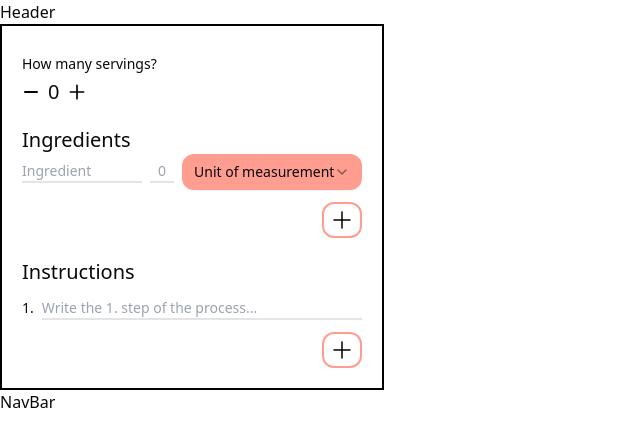
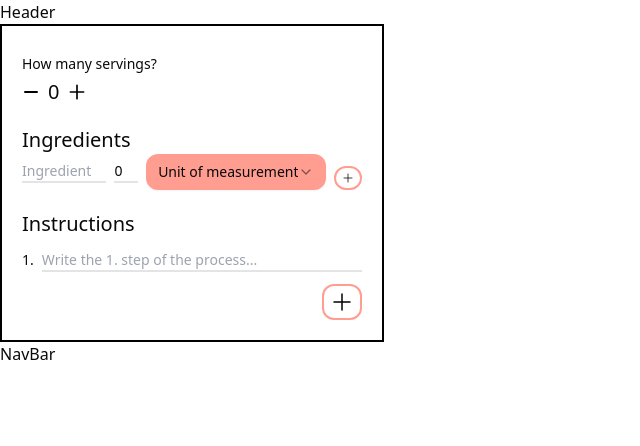
Before and after one commit to Razzoy/foodStoryApp, a React (Vite) app: page / in a window 1280 px wide. Shown: the top 446 px of the page, without its empty margins (0-640 px from the left). Built offline with nearby package versions, Linux system fonts and the light colour scheme.

Commit message:
not finished but it looks okei, i have to implement more functions.

```diff
--- a/src/components/CreateCard/AddIngredient.tsx
+++ b/src/components/CreateCard/AddIngredient.tsx
@@ -5,8 +5,30 @@ import {
   SelectTrigger,
   SelectValue,
 } from "@/components/ui/select";
+import { SetStateAction, useState } from "react";
 
-export function AddIngredient() {
+export function AddIngredient({
+  onAdd,
+  currentList,
+}: {
+  onAdd: React.Dispatch<
+    React.SetStateAction<
+      {
+        name: string;
+        quantity: number;
+        unit: string;
+      }[]
+    >
+  >;
+  currentList: {
+    name: string;
+    quantity: number;
+    unit: string;
+  }[];
+}) {
+  const [count, setCount] = useState(0);
+  const [name, setName] = useState("");
+  const [unit, setUnit] = useState("");
   return (
     <div className="flex justify-between items-center self-stretch w-full text-sm gap-2">
       <input
@@ -14,27 +36,33 @@ export function AddIngredient() {
         name=""
         id=""
         placeholder="Ingredient"
+        onChange={(e) => setName(e.target.value)}
+        value={name}
         className="border-b-2 focus:border-black outline-none w-1/2"
       />
       <input
-        type="text"
-        placeholder="0"
+        type="number"
+        onChange={(e) => setCount(Number(e.target.value))}
+        value={count}
         className="border-b-2 w-6 text-center outline-none focus:border-black"
       />
-      <Select>
+      <Select onValueChange={(value) => setUnit(value)} value={unit}>
         <SelectTrigger className="w-[180px]">
           <SelectValue placeholder="Unit of measurement" />
         </SelectTrigger>
         <SelectContent>
-          <SelectItem value="light">Tea spoon</SelectItem>
-          <SelectItem value="dark">Table spoon</SelectItem>
-          <SelectItem value="system">dl</SelectItem>
-          <SelectItem value="bla">cups</SelectItem>
-          <SelectItem value="lbi">stk</SelectItem>
-          <SelectItem value="bli">grams</SelectItem>
-          <SelectItem value="bli">drops</SelectItem>
+          <SelectItem value="Tea spoon">Tea spoon</SelectItem>
+          <SelectItem value="Table spoon">Table spoon</SelectItem>
+          <SelectItem value="dl">dl</SelectItem>
         </SelectContent>
       </Select>
+      <button
+        onClick={() => onAdd([...currentList, { name, quantity: count, unit }])}
+        className="border-2 border-salmon rounded-xl py-1 px-1.5 self-end"
+      >
+        {" "}
+        <img src="/src/assets/icons/Plus.svg" alt="" />
+      </button>
     </div>
   );
 }
--- a/src/components/CreateCard/CreateCard.tsx
+++ /dev/null
@@ -1,3 +0,0 @@
-export function CreateCard() {
-  return <div>hæms</div>;
-}
--- a/src/components/CreateCard/ScratchCard/ScratchCard.tsx
+++ b/src/components/CreateCard/ScratchCard/ScratchCard.tsx
@@ -5,10 +5,43 @@ import {
   SelectTrigger,
   SelectValue,
 } from "@/components/ui/select";
+import { useState } from "react";
 import { AddIngredient } from "../AddIngredient";
 import { AddInstruction } from "../AddInstruction";
+import React from "react";
+import ReactDOM from "react-dom";
 
 export function ScratchCard() {
+  const [count, setCount] = useState(0);
+
+  function increment() {
+    setCount(count + 1);
+  }
+  function decrement() {
+    if (count === 0) {
+      return 0;
+    }
+    setCount(count - 1);
+  }
+
+  const [ingredientList, setIngredientList] = useState<
+    {
+      name: string;
+      quantity: number;
+      unit: string;
+    }[]
+  >([]);
+
+  // const Ingredient = () => { return <
+
+  //   const Form = () => {
+  //     const [inputList, setInputList] = useState([]);
+
+  //     const onAddBtnClick = event => {
+  //     setInputList(inputList.concat(<Ingredient />));
+  //   };
+
+  function AddIngredientComp() {}
   return (
     <div className="flex flex-col gap-5 items-start self-stretch mt-2">
       <div className="flex flex-col self-start gap-1">
@@ -20,6 +53,7 @@ export function ScratchCard() {
             viewBox="0 0 14 14"
             fill="none"
             xmlns="http://www.w3.org/2000/svg"
+            onClick={decrement}
           >
             <g id="minus-sign-stroke-rounded">
               <path
@@ -33,7 +67,7 @@ export function ScratchCard() {
             </g>
           </svg>
           <label htmlFor="" className="self-center text-xl">
-            0
+            {count}
           </label>
           <svg
             width="20"
@@ -41,6 +75,7 @@ export function ScratchCard() {
             viewBox="0 0 24 24"
             fill="none"
             xmlns="http://www.w3.org/2000/svg"
+            onClick={increment}
           >
             <g id="plus-sign-stroke-rounded">
               <path
@@ -58,11 +93,17 @@ export function ScratchCard() {
       <div>
         <h2 className="text-xl">Ingredients</h2>
         <div className="flex flex-col items-start gap-3 self-stretch">
-          <AddIngredient />
-          <button className="border-2 border-salmon rounded-xl py-1 px-1.5 self-end">
-            {" "}
-            <img src="/src/assets/icons/Plus.svg" alt="" />
-          </button>
+          {ingredientList.map((ingredient, index) => (
+            <div className="flex gap-4">
+              <p key={index}>{ingredient.name}</p>
+              <p key={index}>{ingredient.quantity}</p>
+              <p key={index}>{ingredient.unit}</p>
+            </div>
+          ))}
+          <AddIngredient
+            onAdd={setIngredientList}
+            currentList={ingredientList}
+          />
         </div>
       </div>
       <div className="flex flex-col items-start gap-3 self-stretch">
--- a/src/pages/CreateRecipe.tsx
+++ b/src/pages/CreateRecipe.tsx
@@ -1,7 +1,7 @@
 import { UrlCard } from "@/components/CreateCard/UrlCard/UrlCard";
 import { ScratchCard } from "@/components/CreateCard/ScratchCard/ScratchCard";
-import { CreateCard } from "../components/CreateCard/CreateCard";
 import { PhotoCard } from "@/components/CreateCard/PhotoCard/PhotoCard";
+import { useState } from "react";
 
 import {
   Accordion,
@@ -11,6 +11,7 @@ import {
 } from "@/components/ui/accordion";
 
 export function CreateRecipe() {
+
   return (
     <div className="p-20 flex flex-col gap-5">
       <Accordion type="single" collapsible>
```
